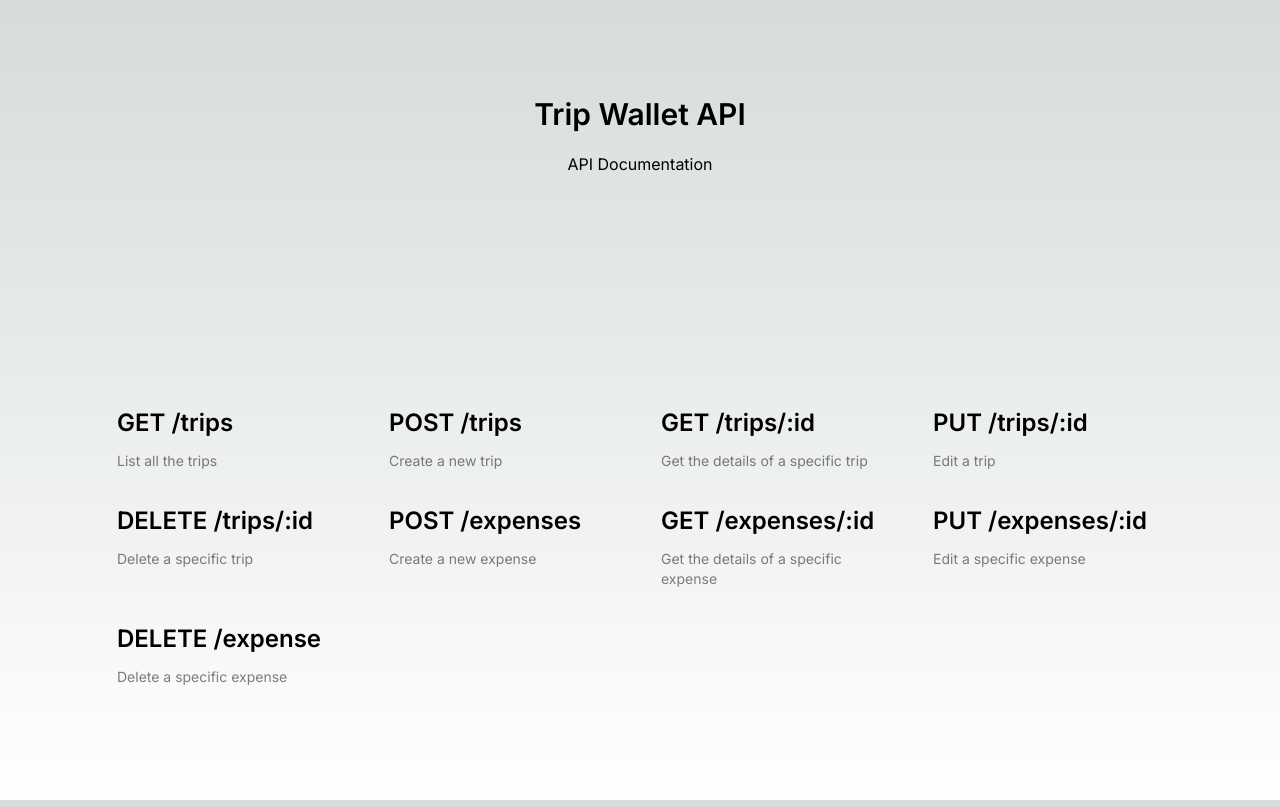
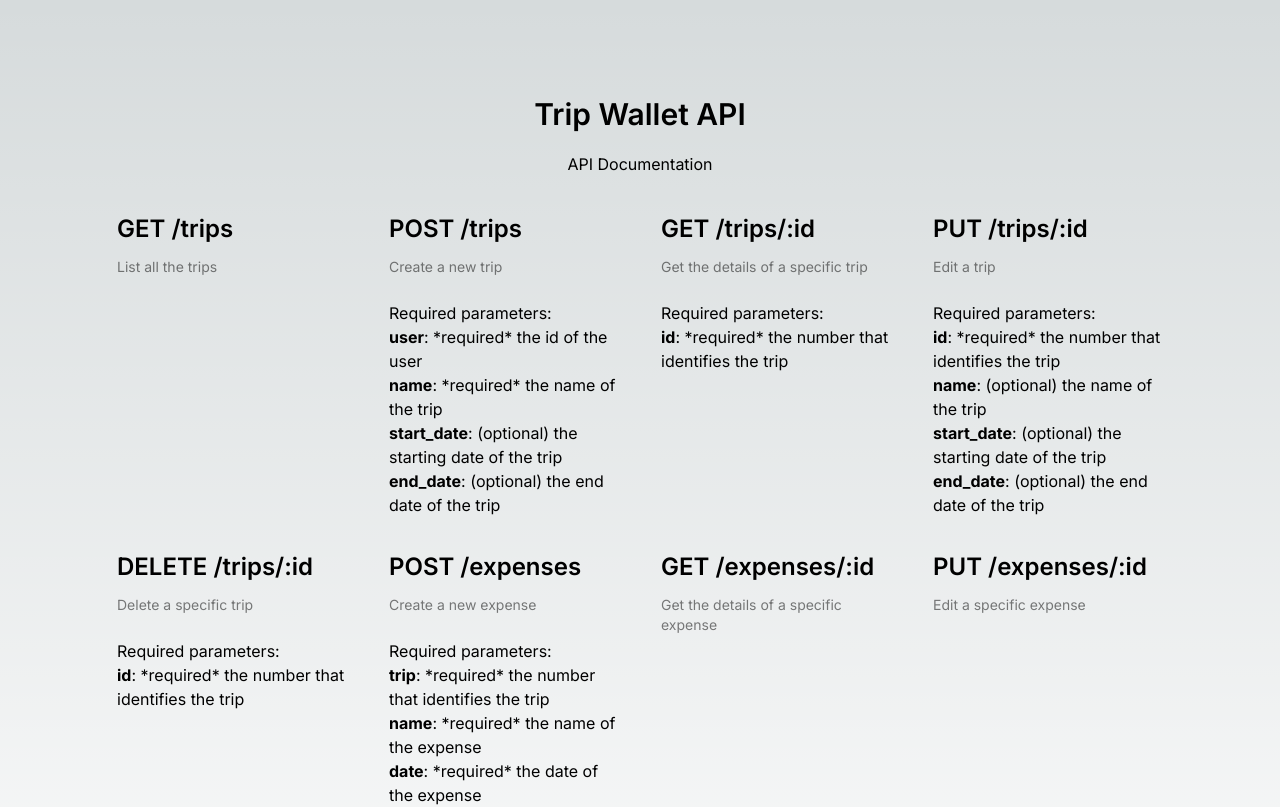
Before and after one commit to thatgirldorian/trip-wallet, a Next.js app: page / in a window 1280 px wide. Shown: the top 807 px of the page. Built offline with nearby package versions, Linux system fonts and the light colour scheme.

Commit message:
Added parameter info

```diff
--- a/pages/index.js
+++ b/pages/index.js
@@ -12,26 +12,87 @@ export default function Home() {
     {
       name: "POST /trips",
       description: "Create a new trip",
+      parameters: [
+        { name: "user", description: "*required* the id of the user" },
+        { name: "name", description: "*required* the name of the trip" },
+        {
+          name: "start_date",
+          description: "(optional) the starting date of the trip",
+        },
+        {
+          name: "end_date",
+          description: "(optional) the end date of the trip",
+        },
+      ],
     },
     {
       name: "GET /trips/:id",
       description: "Get the details of a specific trip",
+      parameters: [
+        {
+          name: "id",
+          description: "*required* the number that identifies the trip",
+        },
+      ],
+      response: `
+
+      `,
     },
     {
       name: "PUT /trips/:id",
       description: "Edit a trip",
+      parameters: [
+        {
+          name: "id",
+          description: "*required* the number that identifies the trip",
+        },
+        { name: "name", description: "(optional) the name of the trip" },
+        {
+          name: "start_date",
+          description: "(optional) the starting date of the trip",
+        },
+        {
+          name: "end_date",
+          description: "(optional) the end date of the trip",
+        },
+      ],
     },
     {
       name: "DELETE /trips/:id",
       description: "Delete a specific trip",
+      parameters: [
+        {
+          name: "id",
+          description: "*required* the number that identifies the trip",
+        },
+      ],
     },
     {
       name: "POST /expenses",
       description: "Create a new expense",
+      parameters: [
+        {
+          name: "trip",
+          description: "*required* the number that identifies the trip",
+        },
+        { name: "name", description: "*required* the name of the expense" },
+        { name: "date", description: "*required* the date of the expense" },
+        { name: "amount", description: "*required* the amount of the expense" },
+        {
+          name: "currency",
+          description: "*required* the currency of the expense",
+        },
+      ],
     },
     {
       name: "GET /expenses/:id",
       description: "Get the details of a specific expense",
+      parameter: [
+        {
+          name: "id",
+          description: "*required* the number that identifies the expense",
+        },
+      ],
     },
     {
       name: "PUT /expenses/:id",
```
